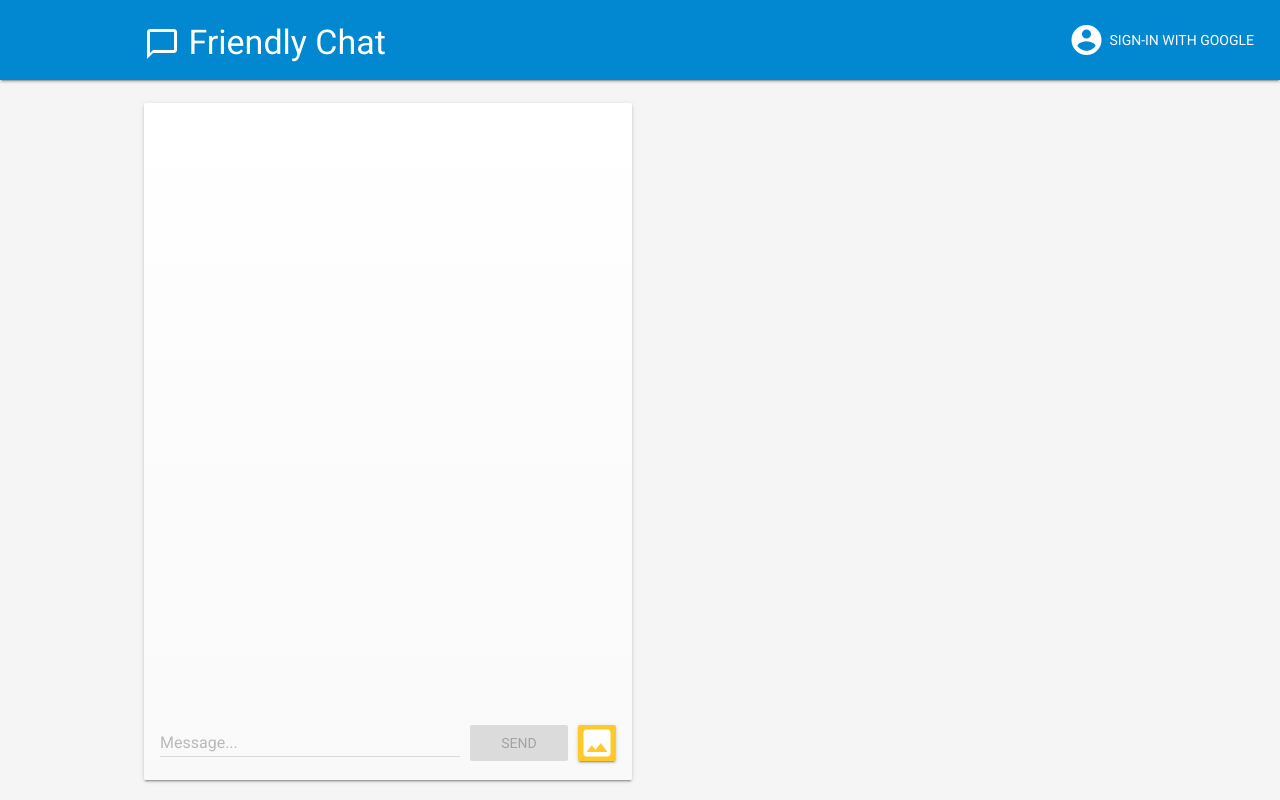
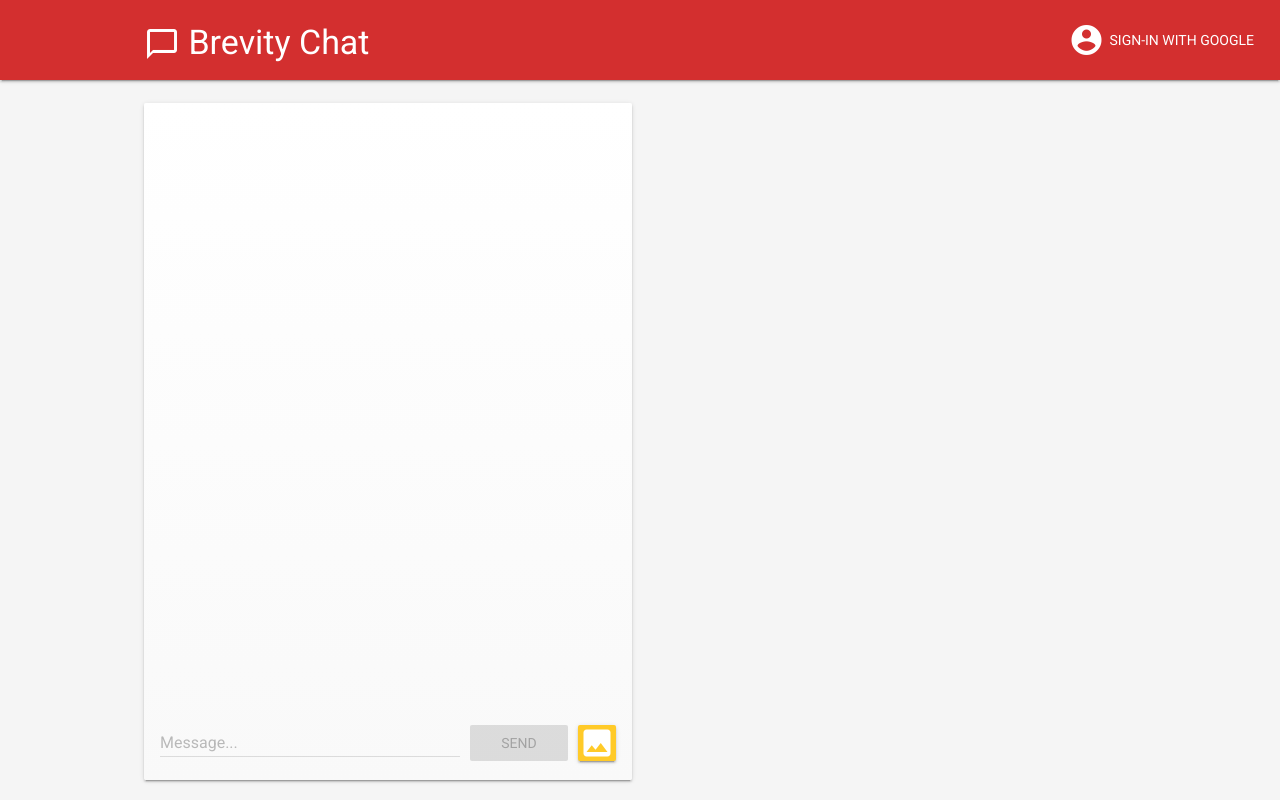
Before and after one commit to rperez2021/brevity_chat, a website built with webpack: page public/index.html in a window 1280 px wide. Built offline with nearby package versions, Linux system fonts and the light colour scheme; some packages are replaced by stand-ins of ours; no server answers.

Commit message:
Color Change, Favicon Update

```diff
--- a/public/index.html
+++ b/public/index.html
@@ -42,6 +42,7 @@
 
   <!-- Material Design Lite -->
   <link rel="stylesheet" href="https://fonts.googleapis.com/icon?family=Material+Icons">
+  <link rel="stylesheet" href="https://code.getmdl.io/1.3.0/material.pink-deep_orange.min.css" />
   <link rel="stylesheet" href="https://code.getmdl.io/1.1.3/material.orange-indigo.min.css">
   <script defer src="https://code.getmdl.io/1.1.3/material.min.js"></script>
 
@@ -57,10 +58,10 @@
 <div class="demo-layout mdl-layout mdl-js-layout mdl-layout--fixed-header">
 
   <!-- Header section containing logo -->
-  <header class="mdl-layout__header mdl-color-text--white mdl-color--light-blue-700">
+  <header class="mdl-layout__header mdl-color-text--white mdl-color--red-700">
     <div class="mdl-cell mdl-cell--12-col mdl-cell--12-col-tablet mdl-grid">
       <div class="mdl-layout__header-row mdl-cell mdl-cell--12-col mdl-cell--12-col-tablet mdl-cell--12-col-desktop">
-        <h3><i class="material-icons">chat_bubble_outline</i> Friendly Chat</h3>
+        <h3><i class="material-icons">chat_bubble_outline</i> Brevity Chat</h3>
       </div>
       <div id="user-container">
         <div hidden id="user-pic"></div>
```
Also changed, not shown: README.md, public/favicon.ico, public/images/logo.jpg (added).
